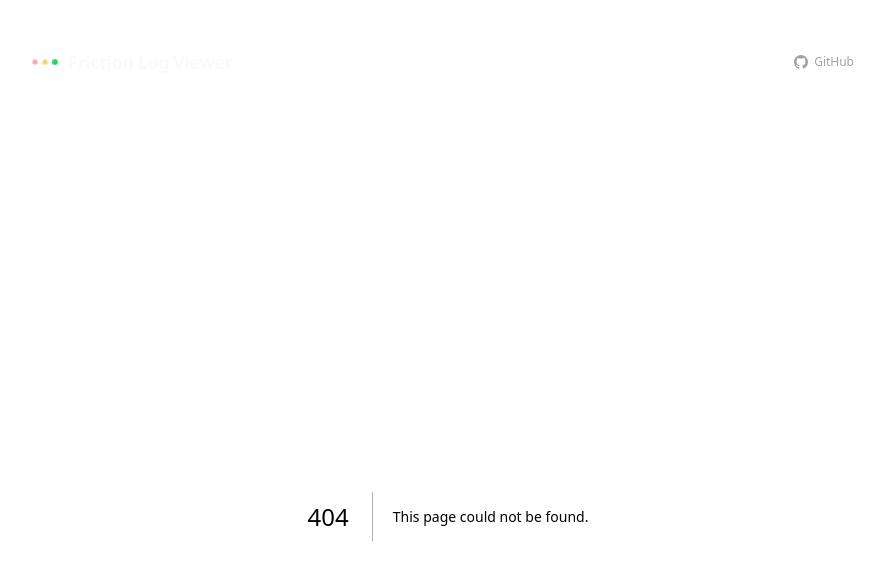
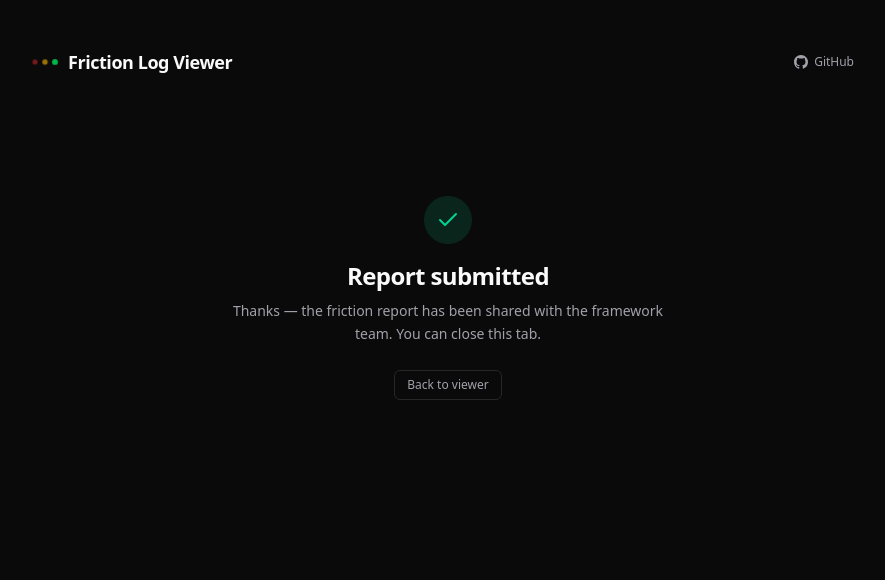
Before and after one commit to aurorascharff/agent-friction-skill-visualizer, a Next.js app: page /submit/success in a window 1280 px wide. Before the commit this address had no page. Shown: the top 580 px of the page, without its empty margins (192-1077 px from the left). Built offline with nearby package versions, Linux system fonts and the light colour scheme.

Commit message:
Add success page

```diff
--- /dev/null
+++ b/app/submit/success/page.tsx
@@ -0,0 +1,32 @@
+import type { Metadata } from "next";
+import Link from "next/link";
+import { Check } from "lucide-react";
+
+export const metadata: Metadata = {
+  title: "Report submitted",
+};
+
+export default function SubmitSuccessPage() {
+  return (
+    <main className="flex flex-col items-center pt-20 pb-12">
+      <div className="mx-auto max-w-md text-center">
+        <div className="mx-auto mb-4 flex h-12 w-12 items-center justify-center rounded-full bg-emerald-500/15">
+          <Check className="w-6 h-6 text-emerald-400" />
+        </div>
+        <h1 className="text-2xl font-semibold tracking-tight mb-2">
+          Report submitted
+        </h1>
+        <p className="text-sm text-muted-foreground leading-relaxed mb-6">
+          Thanks — the friction report has been shared with the framework
+          team. You can close this tab.
+        </p>
+        <Link
+          href="/"
+          className="inline-flex items-center gap-1.5 rounded-md border border-border px-3 py-1.5 text-xs font-medium text-muted-foreground hover:text-foreground hover:bg-accent transition-colors"
+        >
+          Back to viewer
+        </Link>
+      </div>
+    </main>
+  );
+}
--- a/features/drafts/components/submit-bar.tsx
+++ b/features/drafts/components/submit-bar.tsx
@@ -1,15 +1,14 @@
 "use client";
 
 import { useState, useTransition } from "react";
-import Link from "next/link";
 import { useRouter } from "next/navigation";
-import { ArrowRight, Check, X } from "lucide-react";
+import { ArrowRight, X } from "lucide-react";
 import {
   submitDraftAction,
   discardDraftAction,
 } from "../drafts-actions";
 
-type Status = "idle" | "submitting" | "ok" | "error";
+type Status = "idle" | "submitting" | "error";
 
 export function SubmitBar({ draftId }: { draftId: string }) {
   const router = useRouter();
@@ -27,7 +26,7 @@ export function SubmitBar({ draftId }: { draftId: string }) {
         setStatus("error");
         return;
       }
-      setStatus("ok");
+      router.push("/submit/success");
     });
   }
 
@@ -45,10 +44,6 @@ export function SubmitBar({ draftId }: { draftId: string }) {
       aria-label="Submission actions"
     >
       <div className="mx-auto max-w-4xl px-6 sm:px-8 py-3 flex items-center gap-3">
-        {status === "ok" ? (
-          <SubmittedRow />
-        ) : (
-          <>
         <button
           type="button"
           onClick={onDiscard}
@@ -78,29 +73,7 @@ export function SubmitBar({ draftId }: { draftId: string }) {
             <ArrowRight className="w-3.5 h-3.5 group-hover:translate-x-0.5 transition-transform" />
           </button>
         </div>
-          </>
-        )}
       </div>
     </div>
   );
 }
-
-function SubmittedRow() {
-  return (
-    <>
-      <span className="inline-flex items-center gap-2 text-sm text-emerald-400 font-medium">
-        <Check className="w-4 h-4" />
-        Submitted
-      </span>
-      <span className="text-xs text-muted-foreground hidden sm:inline">
-        Thanks — you can close this tab.
-      </span>
-      <Link
-        href="/"
-        className="ml-auto inline-flex items-center gap-1.5 rounded-md px-2.5 py-1.5 text-xs text-muted-foreground hover:text-foreground hover:bg-accent transition-colors"
-      >
-        Back to viewer
-      </Link>
-    </>
-  );
-}
```
Lines whose indentation alone changed are shown as unchanged.
